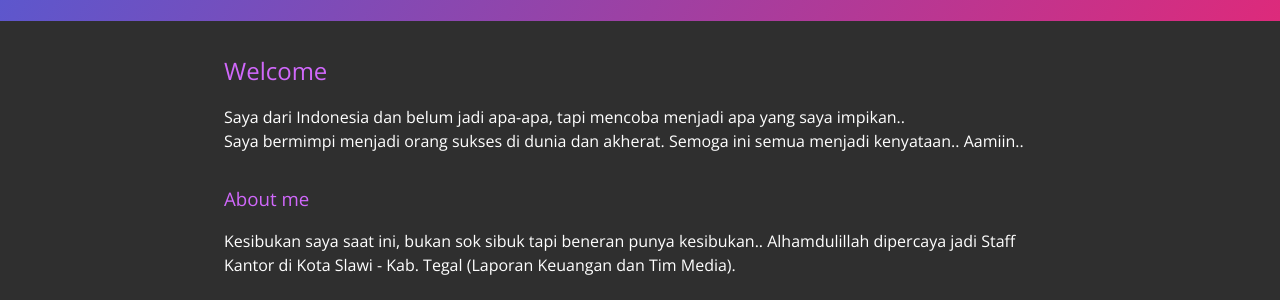
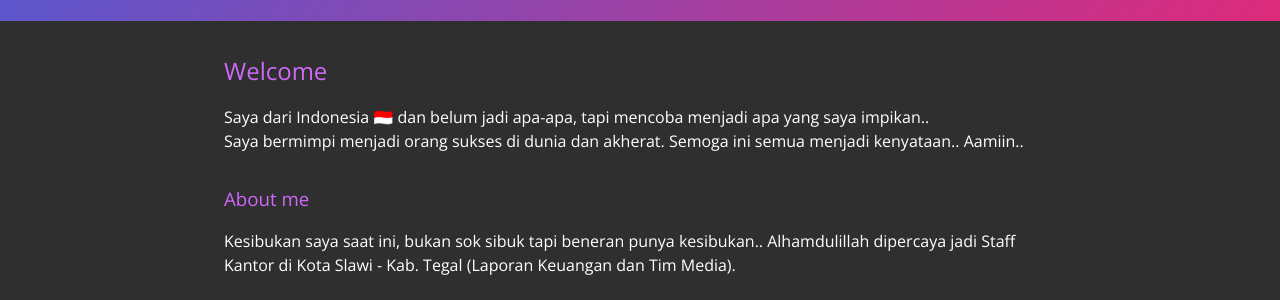
Before and after one commit to masjuni/masjuni.github.io, a Jekyll site: the page built from index.md, in a window 1280 px wide. Shown: the part 208-508 px from the top of the page. Built offline with Jekyll 4.4.1, drawn with Linux system fonts in a browser that asks for light colours; our own code applies the rules of GitHub Pages for plain Markdown files; the repository's description, which GitHub fills in, is left out.

```diff
--- a/index.md
+++ b/index.md
@@ -1,6 +1,6 @@
 ## Welcome
 
-Saya dari Indonesia dan belum jadi apa-apa, tapi mencoba menjadi apa yang saya impikan..<br>
+Saya dari Indonesia 🇮🇩 dan belum jadi apa-apa, tapi mencoba menjadi apa yang saya impikan..<br>
 Saya bermimpi menjadi orang sukses di dunia dan akherat. Semoga ini semua menjadi kenyataan.. Aamiin..
 
 ### About me
```
